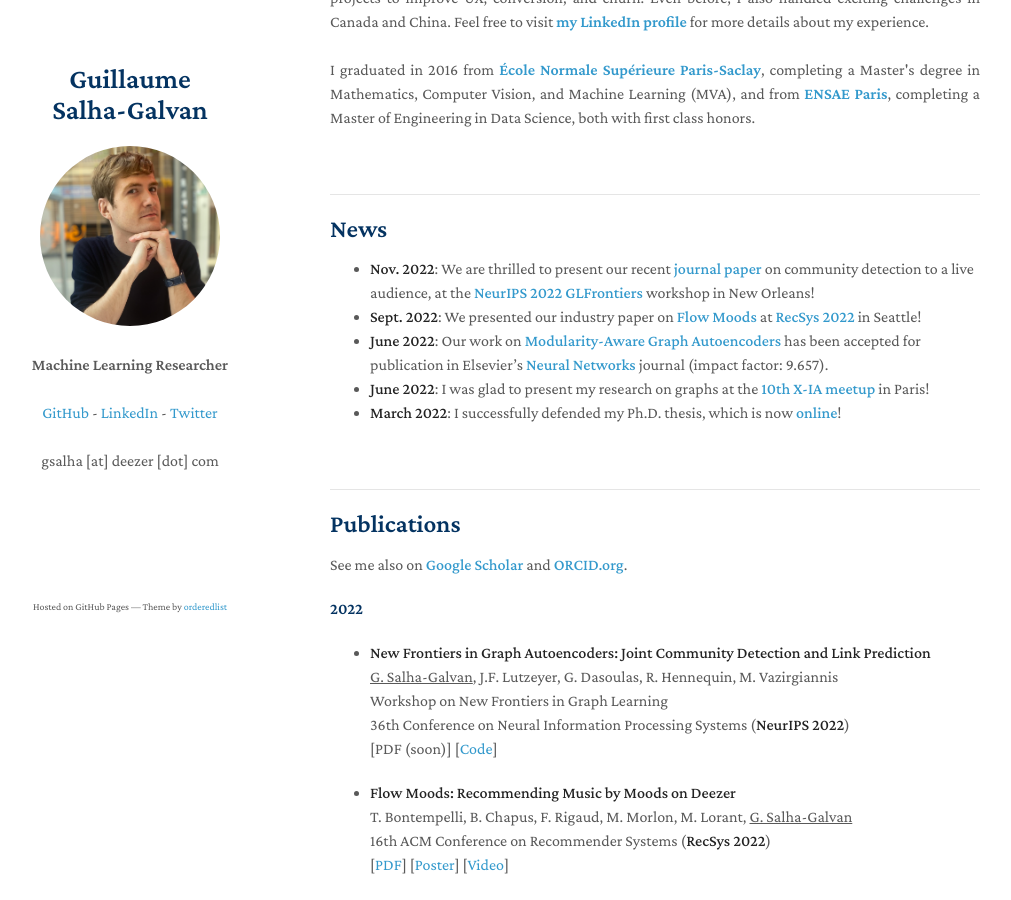
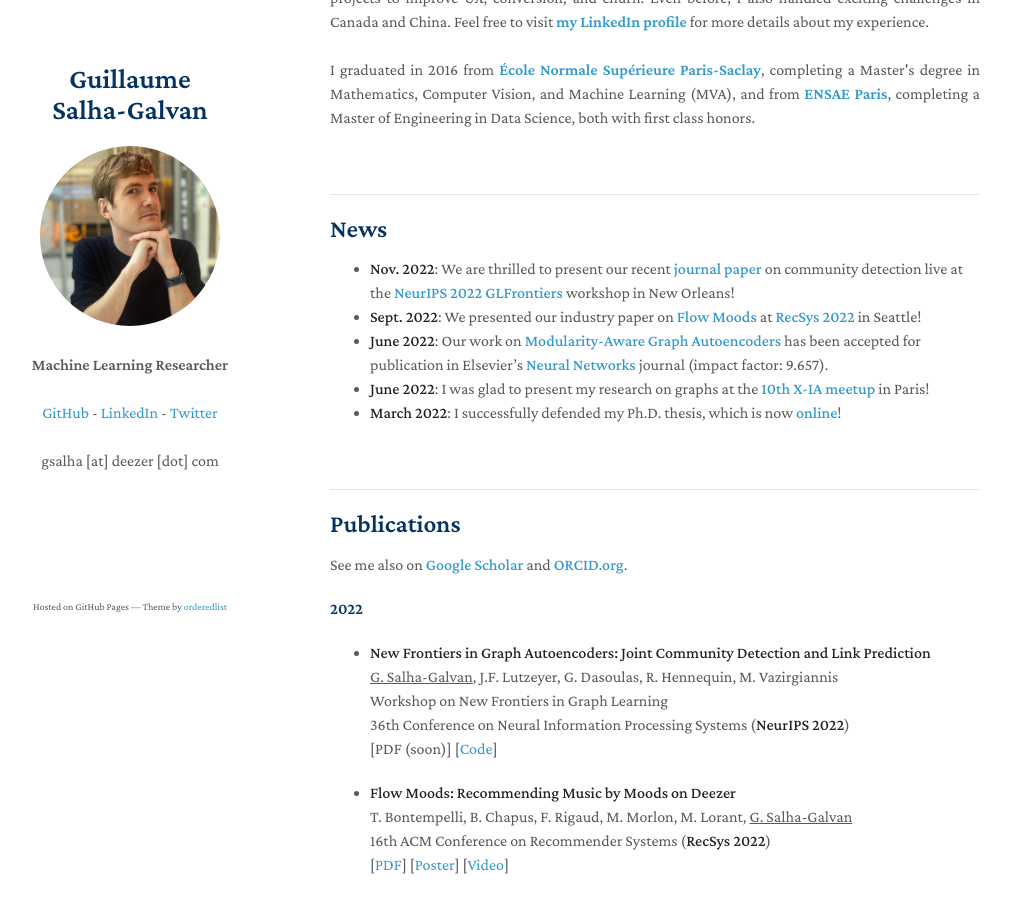
Before and after one commit to GuillaumeSalhaGalvan/GuillaumeSalhaGalvan.github.io, a Jekyll site: the page built from index.md, in a window 1280 px wide and 900 px high, scrolled down 339 px. Shown: the whole window, without its empty margins (140-1151 px from the left). Built offline with Jekyll 4.4.1, drawn with Linux system fonts in a browser that asks for light colours; our own code applies the rules of GitHub Pages for plain Markdown files; a script that is not in the unit is left out.

Commit message:
Update index.md

```diff
--- a/index.md
+++ b/index.md
@@ -17,7 +17,7 @@
 
 ## News
 
-- **Nov. 2022**: We are thrilled to present our recent **<a href="https://arxiv.org/pdf/2202.00961.pdf" target="_blank">journal paper</a>** on community detection to a live audience, at the **<a href="https://glfrontiers.github.io/" target="_blank">NeurIPS 2022 GLFrontiers</a>** workshop in New Orleans!
+- **Nov. 2022**: We are thrilled to present our recent **<a href="https://arxiv.org/pdf/2202.00961.pdf" target="_blank">journal paper</a>** on community detection live at the **<a href="https://glfrontiers.github.io/" target="_blank">NeurIPS 2022 GLFrontiers</a>** workshop in New Orleans!
 - **Sept. 2022**: We presented our industry paper on **<a href="https://www.deezer-blog.com/press/flow-moods/" target="_blank">Flow Moods</a>** at **<a href="https://recsys.acm.org/recsys22/" target="_blank">RecSys 2022</a>** in Seattle!
 - **June 2022**: Our work on **<a href="https://arxiv.org/pdf/2202.00961.pdf" target="_blank">Modularity-Aware Graph Autoencoders</a>** has been accepted for publication in Elsevier's **<a href="https://www.journals.elsevier.com/neural-networks" target="_blank">Neural Networks</a>** journal (impact factor: 9.657).
 - **June 2022**: I was glad to present my research on graphs at the **<a href="https://twitter.com/researchdeezer/status/1534884094462640128" target="_blank">10th X-IA meetup</a>** in Paris!
```
